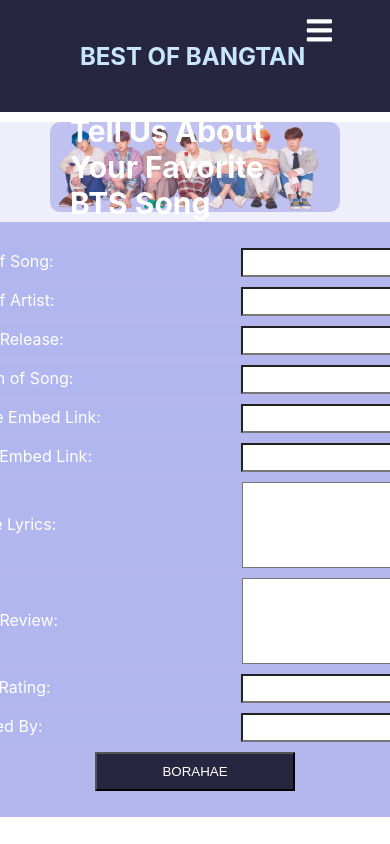
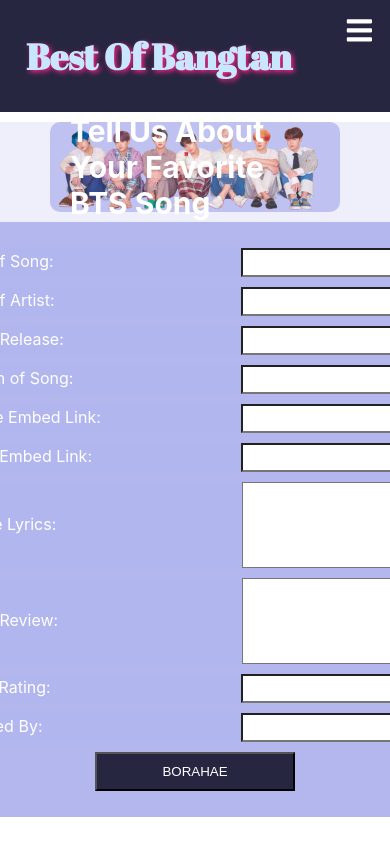
Before and after one commit to snqureshi/best-of-bangtan, a React (Create React App) app: page /songs/new in a window 390 px wide. Shown: the top 844 px of the page. Built offline with nearby package versions, Linux system fonts and the light colour scheme; no server answers.

Commit message:
working media query for home videos

```diff
--- a/public/index.html
+++ b/public/index.html
@@ -2,6 +2,7 @@
 <html lang="en">
   <head>
     <meta charset="utf-8" />
+    <link href="https://fonts.googleapis.com/css2?family=Abril+Fatface&display=swap" rel="stylesheet">
     <link rel="icon" href="%PUBLIC_URL%/favicon.ico" />
     <meta name="viewport" content="width=device-width, initial-scale=1" />
     <meta name="theme-color" content="#000000" />
--- a/src/App.js
+++ b/src/App.js
@@ -30,7 +30,6 @@
   return (
     <div className="App">
       <Header toggleNav={toggleNav} />
-      {/* <Burger open={open} setOpen={setOpen} /> */}
       <Sidebar isOpen={isOpen} toggleNav={toggleNav} />
       <Route exact path="/">
         <Home songs={songs} />
--- a/src/components/Details.jsx
+++ b/src/components/Details.jsx
@@ -60,8 +60,8 @@
               </div>
             </div>
             <div className="details-review">
-              <h3>Review By:{song.fields.author}</h3>
-              <h3>
+              <h3>{song.fields.review_summary}</h3>
+              {/* <h3>
                 Favorite Lyrics: <br />
                 {song.fields.lyric}
               </h3>
@@ -71,7 +71,7 @@
               <h3>
                 Overall Rating(out of 10): <br />
                 {song.fields.rating}
-              </h3>
+              </h3> */}
             </div>
             <button className="details-button" onClick={handleDelete}>
               Delete Me!
--- a/src/components/Header.jsx
+++ b/src/components/Header.jsx
@@ -18,7 +18,7 @@
       <Nav>
         <NavbarContainer>
           <NavLogo to="/">
-            <h1>BEST OF BANGTAN</h1>
+            <h1>Best Of Bangtan</h1>
           </NavLogo>
           <MobileIcon onClick={toggleNav}>
             <FaBars />
--- a/src/components/Home.css
+++ b/src/components/Home.css
@@ -22,3 +22,10 @@
 .home-video {
   grid-area: V;
 }
+
+@media only screen and (max-width: 375px) {
+  iframe {
+    width: 280px;
+    height: 158px;
+  }
+}
--- a/src/components/NavbarElements.js
+++ b/src/components/NavbarElements.js
@@ -1,6 +1,5 @@
 import styled from "styled-components";
 import { NavLink as Link } from "react-router-dom";
-import { FaBars } from "react-icons/fa";
 
 //https://css-tricks.com/hamburger-menu-with-a-side-of-react-hooks-and-styled-components/
 //https://styled-components.com/docs/basics#coming-from-css
@@ -10,13 +9,12 @@
   background: rgb(39, 38, 64);
   height: 80px;
   display: flex;
-  justify-content: center;
-  align-items: center;
+  justify-content: space-between;
   font-size: 1rem;
   padding: 1rem;
   z-index: 10;
 
-  @media screen and (max-width: 960px) {
+  @media screen and (max-width: 420px) {
     transition: 0.8s all ease;
   }
 `;
@@ -25,20 +23,21 @@
   display: flex;
   justify-content: space-between;
   height: 80px;
-  z-index:1;
-  width= 100%;
+  z-index: 1;
   padding= 0 24px;
-  max-width=1100px;
+  width: 100%;
 `;
 
 export const NavLogo = styled(Link)`
+  font-family: "Abril Fatface", cursive;
   color: #c8e7ff;
+  text-shadow: 2px 2px 5px #f72585;
+  padding: 5px 10px;
   display: flex;
-  justify-self: flex-start;
+  justify-self: space-between;
   cursor: pointer;
-  font-size: 1rem;
+  font-size: 1.5rem;
   align-items: center;
-  margin-left: 24px;
   font-weight: bold;
   text-decoration: none;
 `;
@@ -46,11 +45,11 @@
 export const MobileIcon = styled.div`
   display: none;
 
-  @media screen and (max-width: 768px) {
-    display: block;
-    postion: absolute;
-    top: 0;
-    right: 0;
+  @media screen and (max-width: 420px) {
+    display: flex;
+    postion: fixed;
+    top: 15px;
+    right: 20px;
     transform: translate (-100%, 60%);
     font-size: 1.8rem;
     cursor: pointer;
@@ -60,12 +59,13 @@
 
 export const NavMenu = styled.ul`
   display: flex;
+  justify-content: flex-end;
+  justify-self: flex-end;
   align-items: center;
   list-style: none;
   text-align: center;
-  margin-right: -10px;
 
-  @media screen and (max-width: 768px) {
+  @media screen and (max-width: 420px) {
     display: none;
   }
 `;
@@ -78,14 +78,16 @@
   color: #b4b8ee;
   background: rgb(39, 38, 64);
   display: flex;
-  justify-content: center;
+  justify-content: space-around;
   align-items: center;
   text-decoration: none;
   padding: 0 1rem;
   height: 100%;
   cursor: pointer;
 
-  &.active {
-    border-bottom: 3px solid #c8e7ff;
+  &:hover {
+    color: #f72585;
+    font-size: 1.2rem;
+    transition: 0.2s ease-in-out;
   }
 `;
--- a/src/components/SidebarElements.js
+++ b/src/components/SidebarElements.js
@@ -20,7 +20,7 @@
 `;
 
 export const CloseIcon = styled(FaTimes)`
-  color: #fff;
+  color: #f72585;
 `;
 
 export const Icon = styled.div`
@@ -59,7 +59,7 @@
   cursor: pointer;
 
   &:hover {
-    color: #01bf71;
+    color: #7209b7;
     transition: 0.2s ease-in-out;
   }
 `;
```
Also changed, not shown: 1 other file (tests, documents, lock files or other folders).
